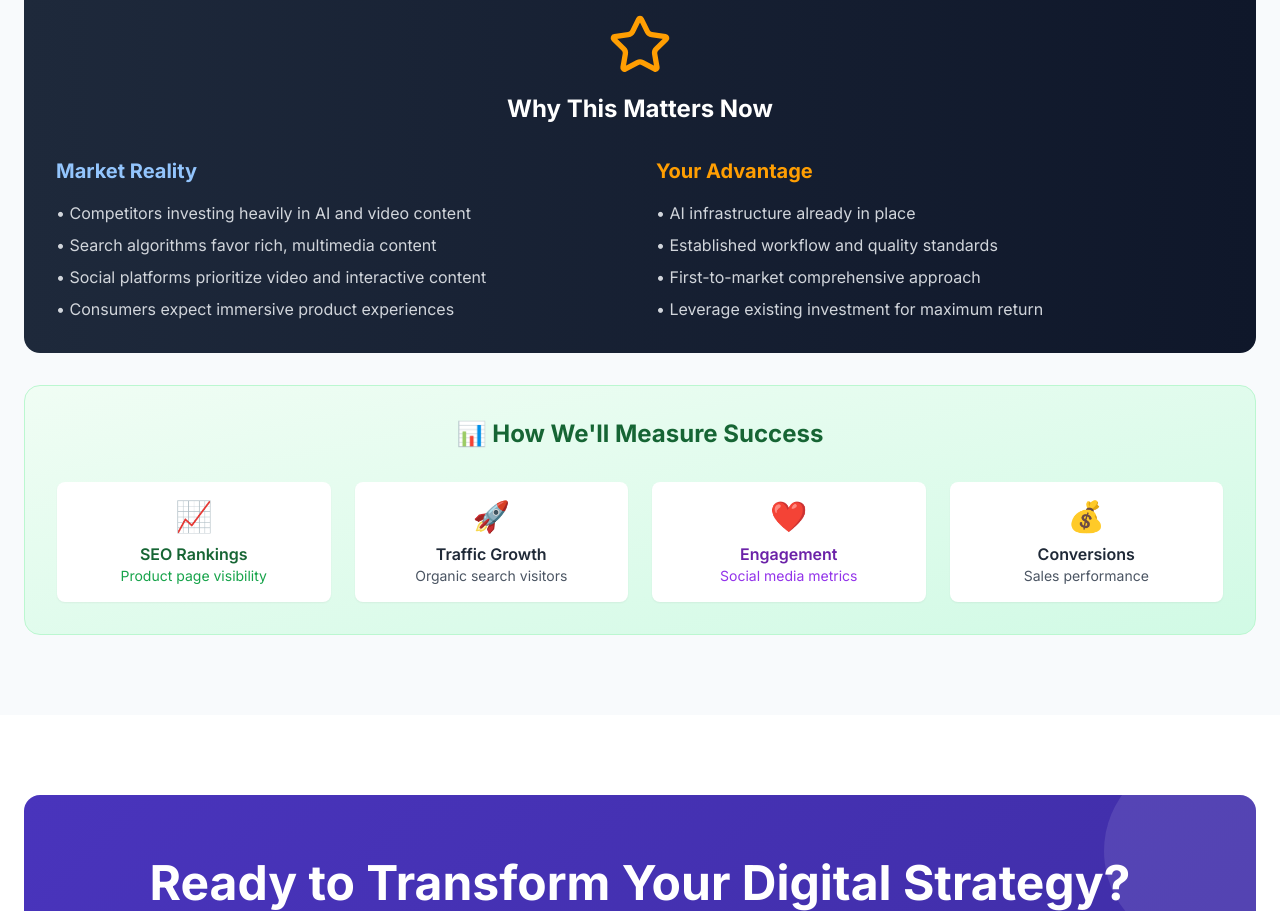
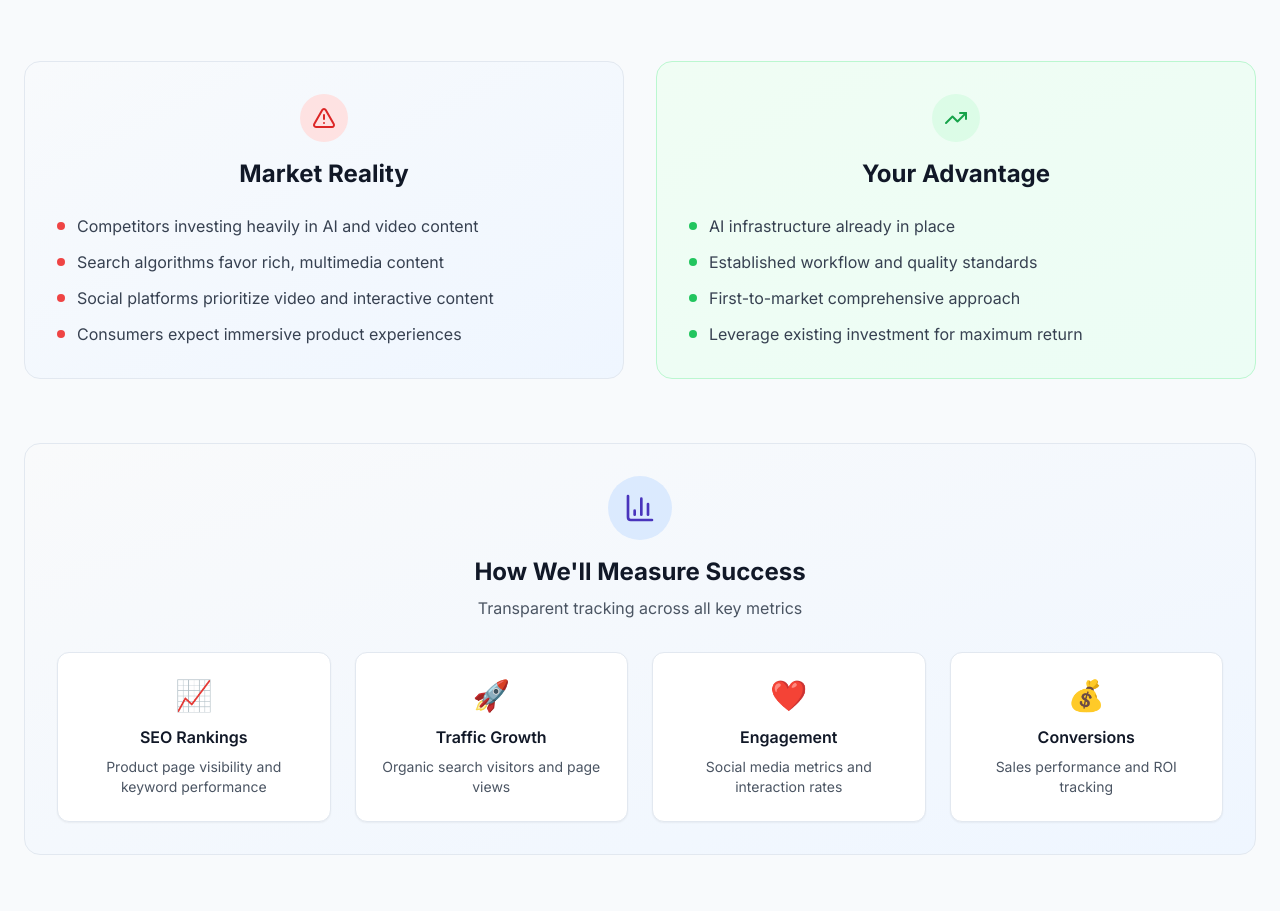
Before and after one commit to Advertflair/Pitch-dillards, a website: page index.html in a window 1280 px wide. Shown: the part 10319-11230 px from the top of the page. Drawn offline with nearby package versions, Linux system fonts and the light colour scheme.

Commit message:
Final polish: Fix video heights and redesign business impact section
- Increase video container heights from h-48 to h-64 to prevent cutting
- Redesign business impact section with better visual flow and cohesion
- Improve Market Reality vs Your Advantage styling with side-by-side layout
- Enhance How We'll Measure Success section with better cards and descriptions
- Remove dark background section that felt disconnected
- Create consistent, professional styling throughout

```diff
--- a/index.html
+++ b/index.html
@@ -588,7 +588,7 @@
             <h3 class="text-xl md:text-2xl font-bold text-center text-gray-900 mb-8">🎥 Video Content Samples</h3>
             <div class="grid md:grid-cols-3 gap-6">
                 <div class="stat-card bg-white rounded-lg p-6 text-center shadow-lg border border-slate-200/50">
-                    <div class="h-48 rounded-lg mb-4 overflow-hidden">
+                    <div class="h-64 rounded-lg mb-4 overflow-hidden">
                         <video
                             class="w-full h-full object-cover rounded-lg"
                             controls
@@ -603,7 +603,7 @@
                 </div>
 
                 <div class="stat-card bg-white rounded-lg p-6 text-center shadow-lg border border-slate-200/50">
-                    <div class="h-48 rounded-lg mb-4 overflow-hidden">
+                    <div class="h-64 rounded-lg mb-4 overflow-hidden">
                         <video
                             class="w-full h-full object-cover rounded-lg"
                             controls
@@ -618,7 +618,7 @@
                 </div>
 
                 <div class="stat-card bg-white rounded-lg p-6 text-center shadow-lg border border-slate-200/50">
-                    <div class="h-48 rounded-lg mb-4 overflow-hidden">
+                    <div class="h-64 rounded-lg mb-4 overflow-hidden">
                         <video
                             class="w-full h-full object-cover rounded-lg"
                             controls
@@ -635,7 +635,6 @@
         </div>
     </div>
 </section>
-
 
 <!-- Pricing -->
 <section id="pricing" class="section py-20">
@@ -994,7 +993,7 @@
             <p class="text-lg md:text-xl text-gray-600">Measurable results you can track</p>
         </div>
 
-                <div class="grid lg:grid-cols-3 gap-8 mb-12">
+        <div class="grid lg:grid-cols-3 gap-8 mb-16">
             <div class="stat-card bg-gradient-to-br from-blue-50 to-blue-100 rounded-2xl p-8 border border-blue-200">
                 <div class="text-center mb-6">
                     <div class="flex items-center justify-center h-16 w-16 rounded-full bg-blue-100 mx-auto mb-4">
@@ -1077,61 +1076,95 @@
             </div>
         </div>
 
-                <div class="bg-gradient-to-r from-slate-800 to-slate-900 text-white rounded-2xl p-8 mb-8">
-                    <div class="text-center mb-8">
-                        <i data-lucide="star" class="w-16 h-16 text-[#ff9e02] mx-auto mb-4"></i>
-                        <h3 class="text-xl md:text-2xl font-bold mb-4">Why This Matters Now</h3>
+        <div class="grid md:grid-cols-2 gap-8 mb-16">
+            <div class="bg-gradient-to-br from-slate-50 to-blue-50 rounded-2xl p-8 border border-slate-200">
+                <div class="text-center mb-6">
+                    <div class="w-12 h-12 bg-red-100 rounded-full flex items-center justify-center mx-auto mb-4">
+                        <i data-lucide="alert-triangle" class="w-6 h-6 text-red-600"></i>
                     </div>
-                    <div class="grid md:grid-cols-2 gap-8">
-                        <div>
-                            <h4 class="text-lg md:text-xl font-bold text-blue-300 mb-4">Market Reality</h4>
-                            <ul class="space-y-2 text-gray-300">
-                                <li>• Competitors investing heavily in AI and video content</li>
-                                <li>• Search algorithms favor rich, multimedia content</li>
-                                <li>• Social platforms prioritize video and interactive content</li>
-                                <li>• Consumers expect immersive product experiences</li>
+                    <h3 class="text-xl md:text-2xl font-bold text-gray-900 mb-4">Market Reality</h3>
+                </div>
+                <ul class="space-y-3 text-gray-700">
+                    <li class="flex items-start space-x-3">
+                        <div class="w-2 h-2 bg-red-500 rounded-full mt-2 flex-shrink-0"></div>
+                        <span>Competitors investing heavily in AI and video content</span>
+                    </li>
+                    <li class="flex items-start space-x-3">
+                        <div class="w-2 h-2 bg-red-500 rounded-full mt-2 flex-shrink-0"></div>
+                        <span>Search algorithms favor rich, multimedia content</span>
+                    </li>
+                    <li class="flex items-start space-x-3">
+                        <div class="w-2 h-2 bg-red-500 rounded-full mt-2 flex-shrink-0"></div>
+                        <span>Social platforms prioritize video and interactive content</span>
+                    </li>
+                    <li class="flex items-start space-x-3">
+                        <div class="w-2 h-2 bg-red-500 rounded-full mt-2 flex-shrink-0"></div>
+                        <span>Consumers expect immersive product experiences</span>
+                    </li>
                 </ul>
             </div>
-                        <div>
-                            <h4 class="text-lg md:text-xl font-bold text-[#ff9e02] mb-4">Your Advantage</h4>
-                            <ul class="space-y-2 text-gray-300">
-                                <li>• AI infrastructure already in place</li>
-                                <li>• Established workflow and quality standards</li>
-                                <li>• First-to-market comprehensive approach</li>
-                                <li>• Leverage existing investment for maximum return</li>
+
+            <div class="bg-gradient-to-br from-green-50 to-emerald-50 rounded-2xl p-8 border border-green-200">
+                <div class="text-center mb-6">
+                    <div class="w-12 h-12 bg-green-100 rounded-full flex items-center justify-center mx-auto mb-4">
+                        <i data-lucide="trending-up" class="w-6 h-6 text-green-600"></i>
+                    </div>
+                    <h3 class="text-xl md:text-2xl font-bold text-gray-900 mb-4">Your Advantage</h3>
+                </div>
+                <ul class="space-y-3 text-gray-700">
+                    <li class="flex items-start space-x-3">
+                        <div class="w-2 h-2 bg-green-500 rounded-full mt-2 flex-shrink-0"></div>
+                        <span>AI infrastructure already in place</span>
+                    </li>
+                    <li class="flex items-start space-x-3">
+                        <div class="w-2 h-2 bg-green-500 rounded-full mt-2 flex-shrink-0"></div>
+                        <span>Established workflow and quality standards</span>
+                    </li>
+                    <li class="flex items-start space-x-3">
+                        <div class="w-2 h-2 bg-green-500 rounded-full mt-2 flex-shrink-0"></div>
+                        <span>First-to-market comprehensive approach</span>
+                    </li>
+                    <li class="flex items-start space-x-3">
+                        <div class="w-2 h-2 bg-green-500 rounded-full mt-2 flex-shrink-0"></div>
+                        <span>Leverage existing investment for maximum return</span>
+                    </li>
                 </ul>
             </div>
         </div>
+
+        <div class="bg-gradient-to-br from-gray-50 to-blue-50 rounded-2xl p-8 border border-slate-200">
+            <div class="text-center mb-8">
+                <div class="w-16 h-16 bg-blue-100 rounded-full flex items-center justify-center mx-auto mb-4">
+                    <i data-lucide="bar-chart-3" class="w-8 h-8 text-[#4934bc]"></i>
                 </div>
-
-                <div class="bg-gradient-to-br from-green-50 to-emerald-100 rounded-2xl p-8 border border-green-200">
-                    <h3 class="text-xl md:text-2xl font-bold text-center text-green-800 mb-8">📊 How We'll Measure Success</h3>
+                <h3 class="text-xl md:text-2xl font-bold text-gray-900 mb-2">How We'll Measure Success</h3>
+                <p class="text-gray-600">Transparent tracking across all key metrics</p>
+            </div>
             <div class="grid md:grid-cols-4 gap-6">
-                        <div class="text-center bg-white p-4 rounded-lg shadow-sm">
-                            <div class="text-2xl md:text-3xl font-bold text-green-600 mb-2">📈</div>
-                            <div class="font-semibold text-green-800">SEO Rankings</div>
-                            <div class="text-sm text-green-600">Product page visibility</div>
+                <div class="text-center bg-white p-6 rounded-xl shadow-sm border border-slate-200">
+                    <div class="text-3xl mb-3">📈</div>
+                    <div class="font-semibold text-gray-900 mb-2">SEO Rankings</div>
+                    <div class="text-sm text-gray-600">Product page visibility and keyword performance</div>
                 </div>
-                        <div class="text-center bg-white p-4 rounded-lg shadow-sm">
-                            <div class="text-2xl md:text-3xl font-bold text-[#4934bc] mb-2">🚀</div>
-                            <div class="font-semibold text-gray-800">Traffic Growth</div>
-                            <div class="text-sm text-gray-600">Organic search visitors</div>
+                <div class="text-center bg-white p-6 rounded-xl shadow-sm border border-slate-200">
+                    <div class="text-3xl mb-3">🚀</div>
+                    <div class="font-semibold text-gray-900 mb-2">Traffic Growth</div>
+                    <div class="text-sm text-gray-600">Organic search visitors and page views</div>
                 </div>
-                        <div class="text-center bg-white p-4 rounded-lg shadow-sm">
-                            <div class="text-2xl md:text-3xl font-bold text-purple-600 mb-2">❤️</div>
-                            <div class="font-semibold text-purple-800">Engagement</div>
-                            <div class="text-sm text-purple-600">Social media metrics</div>
+                <div class="text-center bg-white p-6 rounded-xl shadow-sm border border-slate-200">
+                    <div class="text-3xl mb-3">❤️</div>
+                    <div class="font-semibold text-gray-900 mb-2">Engagement</div>
+                    <div class="text-sm text-gray-600">Social media metrics and interaction rates</div>
                 </div>
-                        <div class="text-center bg-white p-4 rounded-lg shadow-sm">
-                            <div class="text-2xl md:text-3xl font-bold text-[#ff9e02] mb-2">💰</div>
-                            <div class="font-semibold text-gray-800">Conversions</div>
-                            <div class="text-sm text-gray-600">Sales performance</div>
+                <div class="text-center bg-white p-6 rounded-xl shadow-sm border border-slate-200">
+                    <div class="text-3xl mb-3">💰</div>
+                    <div class="font-semibold text-gray-900 mb-2">Conversions</div>
+                    <div class="text-sm text-gray-600">Sales performance and ROI tracking</div>
                 </div>
             </div>
         </div>
     </div>
 </section>
-
         <!-- Next Steps -->
 <section id="next-steps" class="section bg-white">
     <div class="container mx-auto px-6 py-20">
```
Lines whose indentation alone changed are shown as unchanged.
